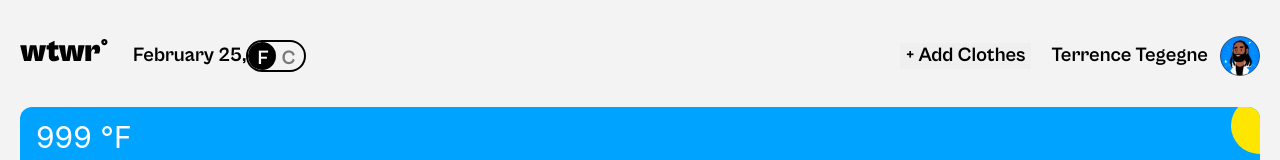
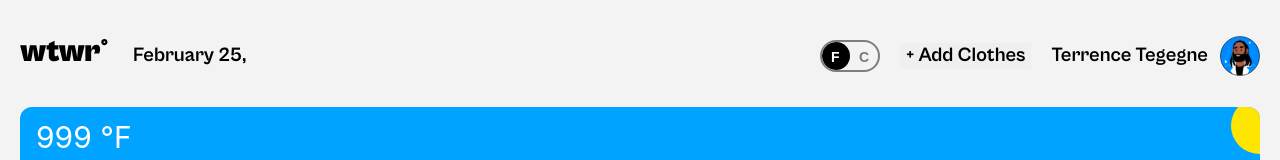
Before and after one commit to zyborgg/se_project_react, a React (Vite) app: page / in a window 1280 px wide. Shown: the top 160 px of the page. Built offline with nearby package versions, Linux system fonts and the light colour scheme; no server answers.

Commit message:
styling toggle switch complete

```diff
--- a/src/components/Header/Header.css
+++ b/src/components/Header/Header.css
@@ -20,8 +20,15 @@
   margin: 0;
 }
 
+.header__right-section {
+  margin-left: auto;
+  display: flex;
+  align-items: center;
+  gap: 20px;
+}
+
 .header__add-clothes-button {
-  margin: 0 20px 0 auto;
+  margin: 0;
   border: none;
   font-size: 20px;
   line-height: 24px;
@@ -43,9 +50,3 @@
   color: #000000;
   text-decoration: none;
 }
-
-/* .header__buttons {
-  display: flex;
-  gap: 10px;
-  align-items: center;
-} */
--- a/src/components/Header/Header.jsx
+++ b/src/components/Header/Header.jsx
@@ -17,6 +17,7 @@ function Header({ handleAddClick, weatherData }) {
       <p className="header__date-and-location">
         {currentDate}, {weatherData.city}
       </p>
+      <div className="header__right-section">
         <ToggleSwitch />
         <button
           onClick={handleAddClick}
@@ -28,9 +29,14 @@ function Header({ handleAddClick, weatherData }) {
         <NavLink className="header__nav-link" to="/profile">
           <div className="header__user-container">
             <p className="header__username">Terrence Tegegne</p>
-          <img src={avatar} alt="Terrence Tegegne" className="header__avatar" />
+            <img
+              src={avatar}
+              alt="Terrence Tegegne"
+              className="header__avatar"
+            />
           </div>
         </NavLink>
+      </div>
     </header>
   );
 }
--- a/src/components/ToggleSwitch/ToggleSwitch.css
+++ b/src/components/ToggleSwitch/ToggleSwitch.css
@@ -1,7 +1,7 @@
 .toggle-switch {
   width: 56px;
   height: 28px;
-  border: 2px solid black;
+  border: 2px solid #7e7e7e;
   border-radius: 20px;
   cursor: pointer;
   overflow: hidden;
@@ -24,9 +24,17 @@
 
 .toggle-switch__text {
   position: absolute;
-  top: 5px;
+  top: 3px;
   left: 9px;
   color: rgba(0, 0, 0, 0.5);
+  width: 28px;
+  height: 28px;
+  font-size: 14px;
+  font-family:
+    Cabinet Grotesk,
+    Arial,
+    Helvetica,
+    sans-serif;
 }
 
 .toggle-switch__text_F {
@@ -35,7 +43,7 @@
 
 .toggle-switch__text_C {
   right: 9px;
-  padding-left: 24px;
+  padding-left: 28px;
 }
 
 .toggle-switch__checkbox:checked ~ .toggle-switch__circle {
@@ -45,3 +53,7 @@
 .toggle-switch__text_color_white {
   color: #ffffff;
 }
+
+.toggle-switch:hover {
+  border-color: #000000;
+}
```
Lines whose indentation alone changed are shown as unchanged.
